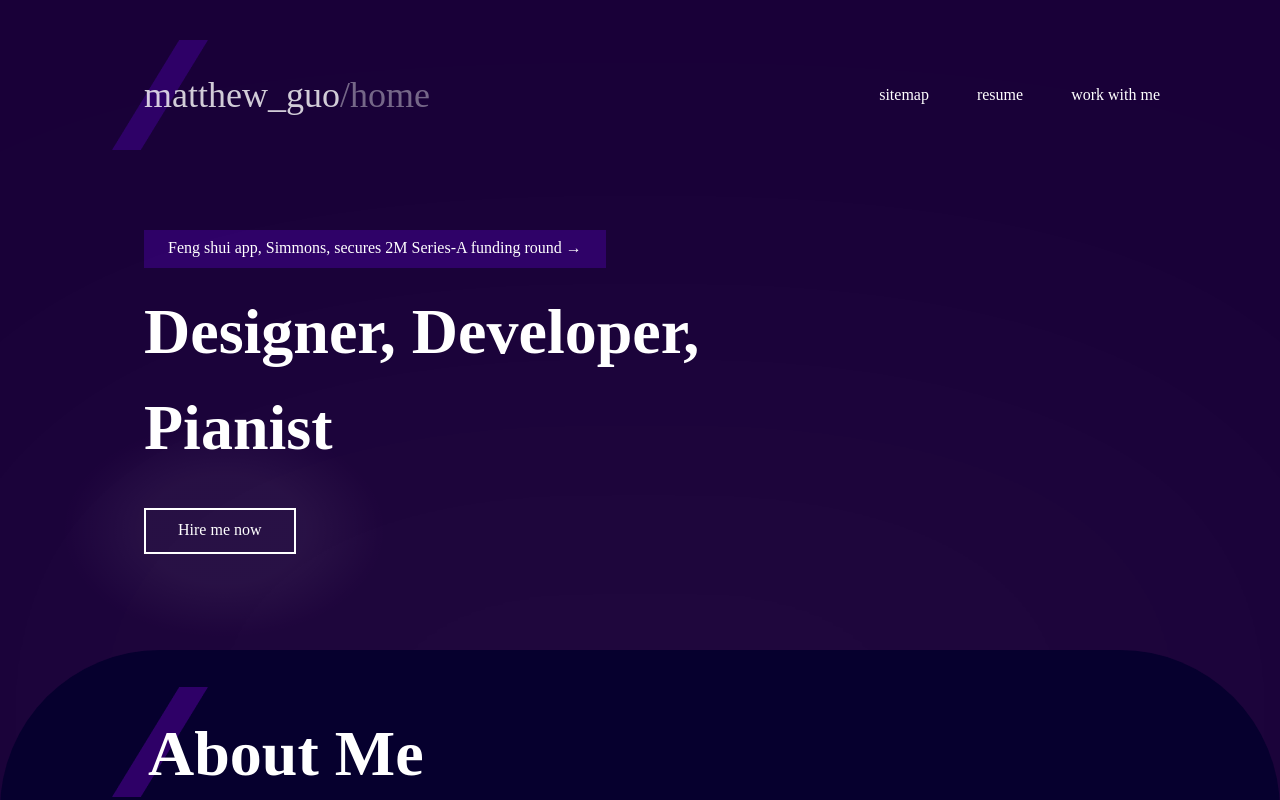
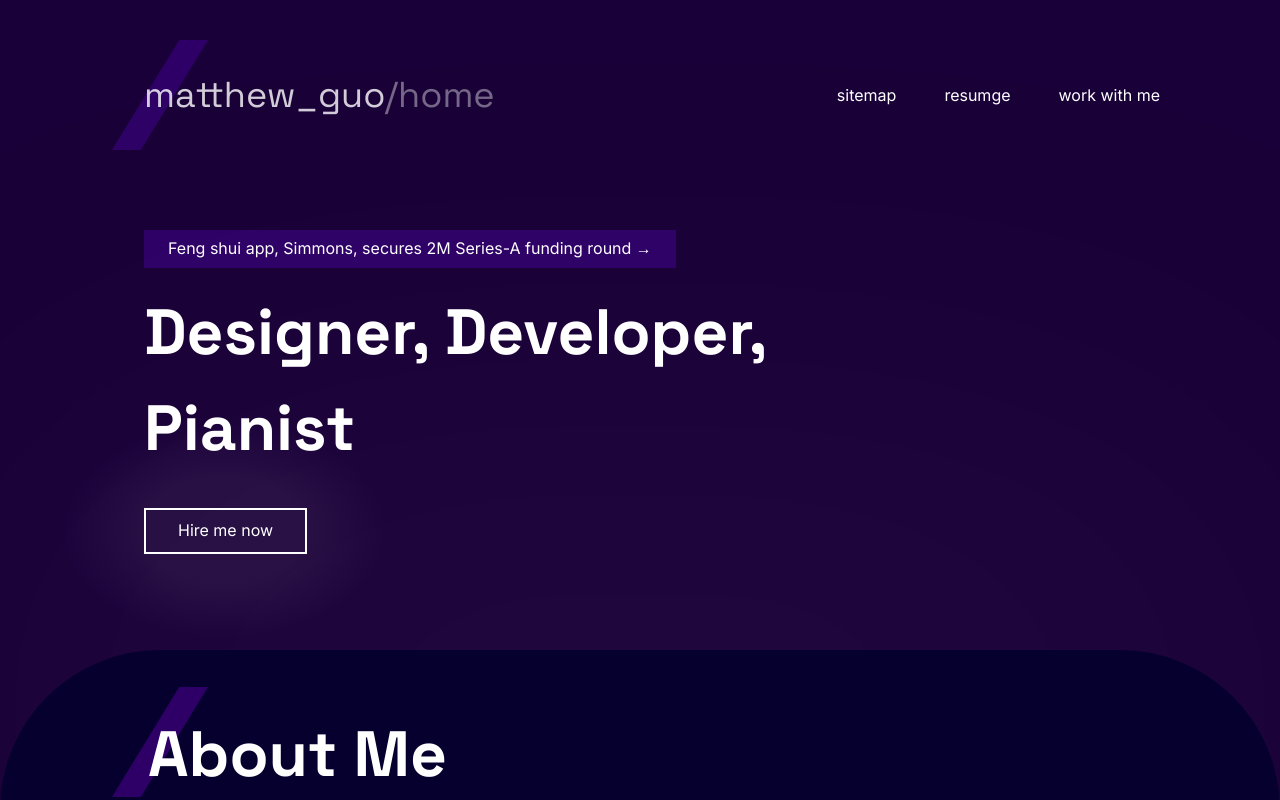
Before and after one commit to a-me-lia/matthewguo.com, a Next.js app: page / in a window 1280 px wide. Shown: the top 800 px of the page. Built offline with nearby package versions, Linux system fonts and the light colour scheme.

Commit message:
aint no way i fiexed the fonts

```diff
--- a/src/app/components/navbar.tsx
+++ b/src/app/components/navbar.tsx
@@ -3,7 +3,7 @@ import Link from 'next/link';
 
 export default function Navbar(props: any) {
   return (
-    <nav className=" pt-2 md:pt-6 ">
+    <nav className=" pt-2 md:pt-6 font-sans">
       <Link href="/">
         <div className="relative flex h-full flex-row items-center pt-4 text-white lg:ml-20">
           <div className="ml-8">
@@ -30,7 +30,7 @@ export default function Navbar(props: any) {
                 sitemap
               </Link>
               <Link href="#" className="px-6 hover:underline">
-                resume
+                resumge
               </Link>
               <Link href="#" className="px-6 hover:underline">
                 work with me
--- a/src/app/layout.tsx
+++ b/src/app/layout.tsx
@@ -13,7 +13,7 @@ const inter = Inter({
 const space_grotesk = Space_Grotesk({
   weight: ['400', '700'],
   subsets: ['latin'],
-  variable: '--font-space_grotesk',
+  variable: '--font-space-grotesk',
 });
 
 
@@ -29,8 +29,8 @@ export default function RootLayout({
   children: React.ReactNode;
 }) {
   return (
-      <html lang="en">
-      <body className={`${inter.variable}, ${space_grotesk.variable}, font-sans`}>{children}</body>
+      <html lang="en" className={`${inter.variable} font-sans  ${space_grotesk.variable} font-space`}>
+      <body>{children}</body>
     </html>
   );
 }
--- a/src/app/page.tsx
+++ b/src/app/page.tsx
@@ -14,7 +14,7 @@ export default function Home() {
 
       </head>
 
-      <body className=" mx-auto min-h-screen">
+      <body className=" mx-auto font-sans min-h-screen">
         <div className="flex min-h-screen flex-col bg-primary text-white">
           <Navbar pageTitle="home" className="" />
 
@@ -26,11 +26,11 @@ export default function Home() {
               />
               {/* should add HeadlineMobile later */}
             </div>
-            <h1 className="hidden pb-4 font-sans text-[64px] font-bold md:block">
+            <h1 className="hidden pb-4 font-space text-[64px] font-bold md:block">
               Designer, Developer, <br />
               Pianist
             </h1>
-            <h1 className="pb-4 font-sans text-[40px] md:hidden">
+            <h1 className="pb-4 font-space text-[40px] md:hidden">
               Designer, <br /> Developer, <br />
               Pianist
             </h1>
--- a/tailwind.config.js
+++ b/tailwind.config.js
@@ -1,5 +1,6 @@
 /** @type {import('tailwindcss').Config} */
 const { fontFamily } = require('tailwindcss/defaultTheme');
+
 
 module.exports = {
   content: [
@@ -13,8 +14,8 @@ module.exports = {
         'gradient-radial': 'radial-gradient(var(--tw-gradient-stops))',
       },
       fontFamily: {
-        serif: ['var(--font-space)', ...fontFamily.serif],
-        sans: ['var(--font-inter)', ...fontFamily.sans],
+        space: ['var(--font-space-grotesk)'],
+        sans: ['var(--font-inter)'],
       },
       colors: {
         primary: '#190038',
```
Also changed, not shown: package.json (+11 -11 lines), 1 other file (tests, documents, lock files or other folders).
